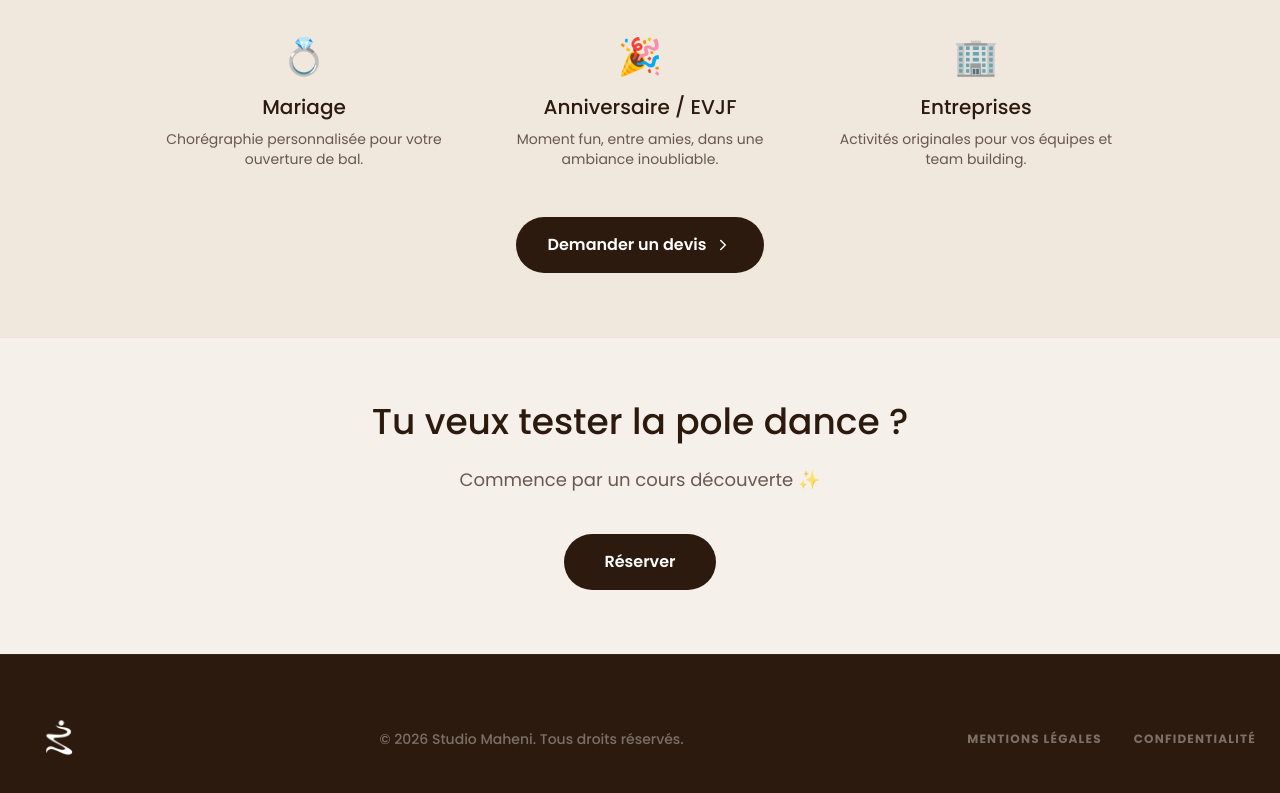
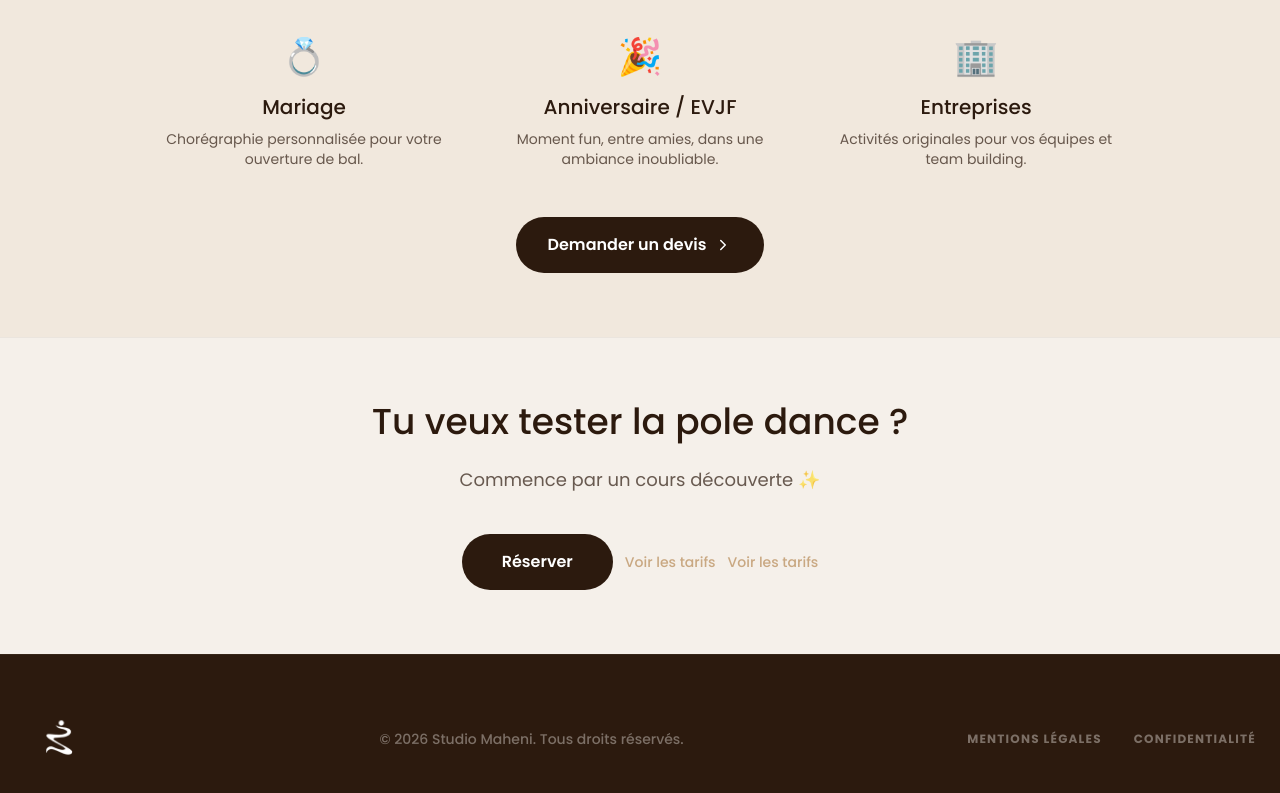
Before and after one commit to neweradigitaleagency-tech/Studio-Maheni, a React (Vite) app: page /services in a window 1280 px wide. Shown: the part 1625-2418 px from the top of the page. Built offline with nearby package versions, Linux system fonts and the light colour scheme.

Commit message:
feat: add pricing links to services page

```diff
--- a/src/pages/Services.tsx
+++ b/src/pages/Services.tsx
@@ -216,8 +216,20 @@ export const Services = () => {
             rel="noopener noreferrer"
             className="inline-block bg-brand-primary text-white px-10 py-4 rounded-full font-semibold hover:opacity-85 hover:-translate-y-px transition-all"
           >
-            Réserver
-          </a>
+Réserver
+                  </a>
+                  <a
+                    href="/pricing"
+                    className="ml-3 text-brand-secondary text-sm font-medium hover:underline"
+                  >
+                    Voir les tarifs
+                  </a>
+                  <a
+                    href="/pricing"
+                    className="ml-3 text-brand-secondary text-sm font-medium hover:underline"
+                  >
+                    Voir les tarifs
+                  </a>
         </div>
       </section>
     </div>
```
